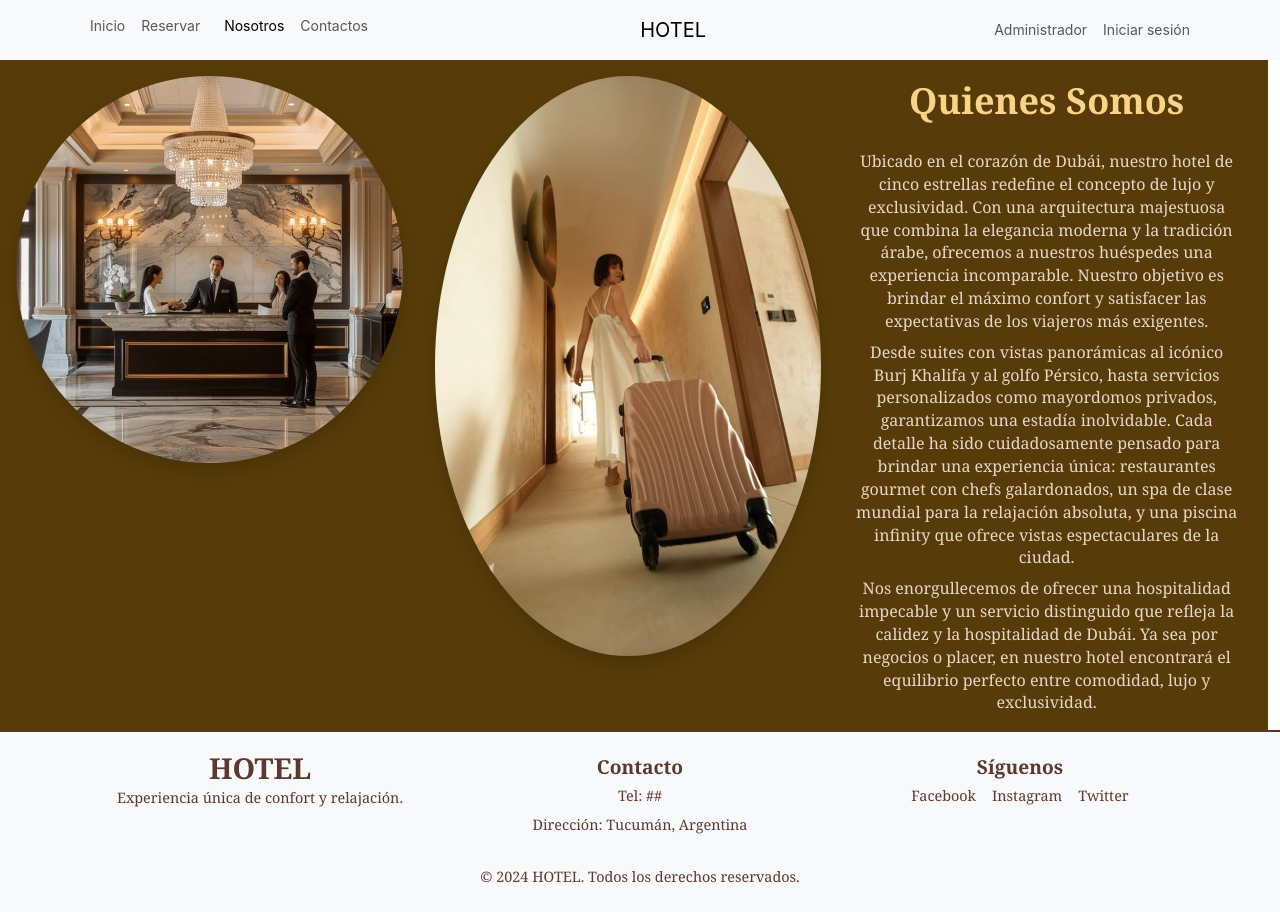
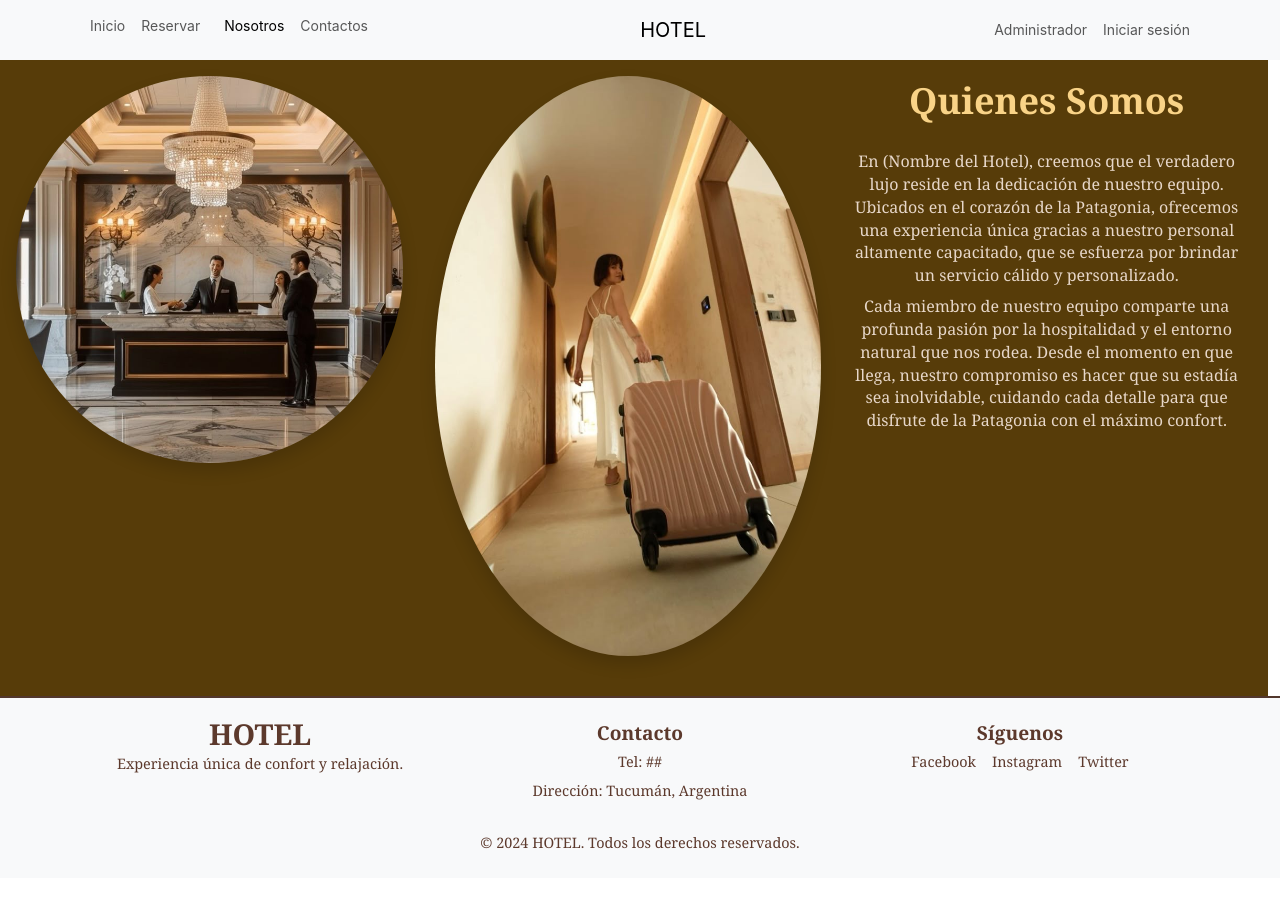
Before and after one commit to santinohamada/ProyectoFinal, a React (Vite) app: page /nosotros in a window 1280 px wide. After the commit the page ends 878 px from the top, so only its background shows below. Built offline with nearby package versions, Linux system fonts and the light colour scheme; no server answers.

Commit message:
se cambio la descripcion de la pagina quienes somos

```diff
--- a/src/App.css
+++ b/src/App.css
@@ -168,7 +168,7 @@ h2 {
   color: #000;
 }
 
-/* estilos pagina nosotros */
+/*pagina nosotros */
 .tituloNosotros{
   color: #f9d387;
   font-weight: bolder;
--- a/src/components/pages/Nosotros.jsx
+++ b/src/components/pages/Nosotros.jsx
@@ -23,27 +23,18 @@ const Nosotros = () => {
       <article className="col-12 col-md-6 col-lg-4 p-3">
         <h2 className="mb-4 tituloNosotros">Quienes Somos</h2>
         <p className="textoNosotros">
-          Ubicado en el corazón de Dubái, nuestro hotel de cinco estrellas
-          redefine el concepto de lujo y exclusividad. Con una arquitectura
-          majestuosa que combina la elegancia moderna y la tradición árabe,
-          ofrecemos a nuestros huéspedes una experiencia incomparable. Nuestro
-          objetivo es brindar el máximo confort y satisfacer las expectativas de
-          los viajeros más exigentes.
+          En (Nombre del Hotel), creemos que el verdadero lujo reside en la
+          dedicación de nuestro equipo. Ubicados en el corazón de la Patagonia,
+          ofrecemos una experiencia única gracias a nuestro personal altamente
+          capacitado, que se esfuerza por brindar un servicio cálido y
+          personalizado.
         </p>
         <p className="textoNosotros">
-          Desde suites con vistas panorámicas al icónico Burj Khalifa y al golfo
-          Pérsico, hasta servicios personalizados como mayordomos privados,
-          garantizamos una estadía inolvidable. Cada detalle ha sido
-          cuidadosamente pensado para brindar una experiencia única:
-          restaurantes gourmet con chefs galardonados, un spa de clase mundial
-          para la relajación absoluta, y una piscina infinity que ofrece vistas
-          espectaculares de la ciudad.
-        </p>
-        <p className="textoNosotros">
-          Nos enorgullecemos de ofrecer una hospitalidad impecable y un servicio
-          distinguido que refleja la calidez y la hospitalidad de Dubái. Ya sea
-          por negocios o placer, en nuestro hotel encontrará el equilibrio
-          perfecto entre comodidad, lujo y exclusividad.
+          Cada miembro de nuestro equipo comparte una profunda pasión por la
+          hospitalidad y el entorno natural que nos rodea. Desde el momento en
+          que llega, nuestro compromiso es hacer que su estadía sea inolvidable,
+          cuidando cada detalle para que disfrute de la Patagonia con el máximo
+          confort.
         </p>
       </article>
     </section>
```
